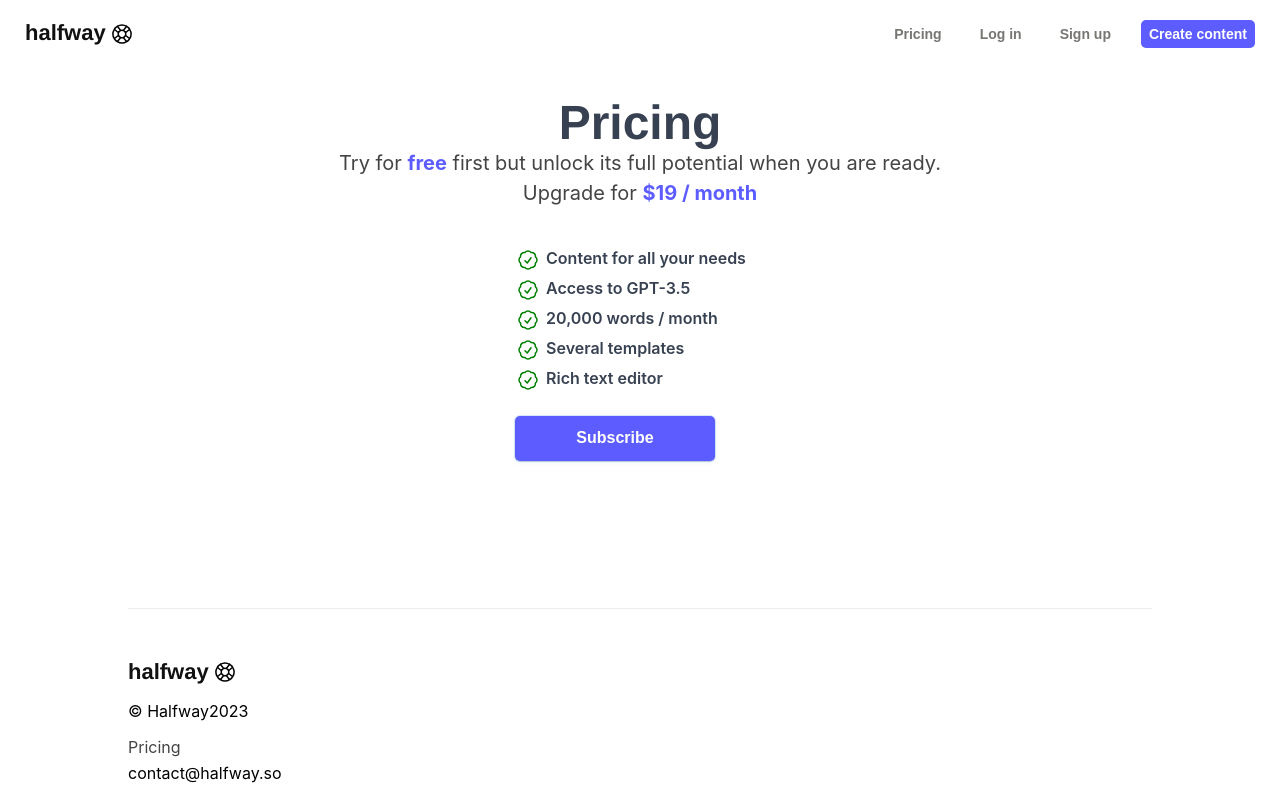
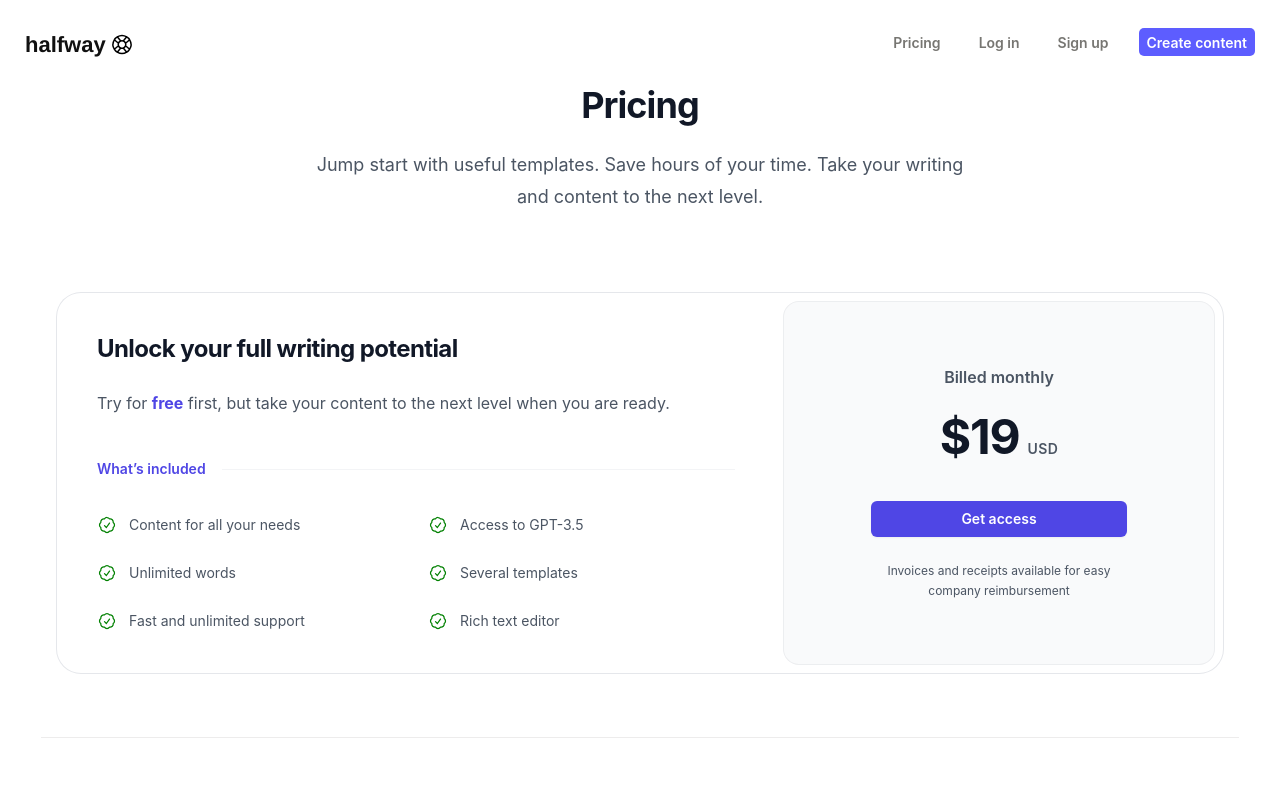
Before and after one commit to kylelong/halfway, a React (Create React App) app in the folder client/: page /pricing in a window 1280 px wide. Shown: the top 792 px of the page. Built offline with nearby package versions, Linux system fonts and the light colour scheme; no server answers.

Commit message:
update pricing page and start create

```diff
--- a/client/package.json
+++ b/client/package.json
@@ -3,10 +3,13 @@
   "version": "0.1.0",
   "private": true,
   "dependencies": {
+    "@clerk/clerk-react": "^4.26.1",
+    "@heroicons/react": "^2.0.18",
     "@react-oauth/google": "^0.11.1",
     "@testing-library/jest-dom": "^5.17.0",
     "@testing-library/react": "^13.4.0",
     "@testing-library/user-event": "^13.5.0",
+    "@tinymce/tinymce-react": "^4.3.0",
     "@types/jest": "^27.5.2",
     "@types/node": "^16.18.54",
     "@types/react": "^18.2.23",
@@ -46,5 +49,8 @@
       "last 1 firefox version",
       "last 1 safari version"
     ]
+  },
+  "devDependencies": {
+    "tailwindcss": "^3.3.3"
   }
 }
--- a/client/src/components/LandingPage/Footer.tsx
+++ b/client/src/components/LandingPage/Footer.tsx
@@ -18,8 +18,10 @@ export const FooterDiv = styled.footer`
 export default function Footer() {
   return (
     <FooterDiv>
-      <Logo />
-      <p>
+      <div className="mb-2">
+        <Logo />
+      </div>
+      <p className="mb-2">
         &copy; Halfway
         {new Date().getFullYear()}
       </p>
@@ -33,7 +35,7 @@ export default function Footer() {
       >
         Pricing
       </Link>
-      <span>contact@halfway.so</span>
+      <span>kyle@halfway.so</span>
     </FooterDiv>
   );
 }
--- a/client/src/components/LandingPage/LandingPage.tsx
+++ b/client/src/components/LandingPage/LandingPage.tsx
@@ -360,7 +360,7 @@ function LandingPage() {
         <NoSignUp>No sign up required</NoSignUp>
 
         <Details>
-          <Section>
+          <div className="mb-6">
             <SectionHeader>
               AI powered content tailored for all your writing needs
             </SectionHeader>
@@ -373,43 +373,43 @@ function LandingPage() {
               </span>{" "}
               point to across the finish line.
             </SectionTextLargeWidth>
-          </Section>
+          </div>
 
-          <Section>
+          <div className="mb-12">
             <SectionHeader>Content for all purposes</SectionHeader>
             <SectionTextSmallWidth>
               Our smart features powered by AI makes it easy to turn your ideas
               into effective content for every need.
             </SectionTextSmallWidth>
-            <GridContainer>
+            <div className="mt-6 pl-2 grid grid-cols-1 md:grid-cols-3 gap-10 rounded-xl border-slate-100 border-2 shadow-md shadow-slate-50 pb-3">
               {Object.entries(useCases).map((item, idx) => {
                 return (
-                  <GridItem key={idx}>
-                    <GridHeader>
+                  <div className="pt-3 pr-6 pb-0 pl-3" key={idx}>
+                    <div className="flex flex-row mb-3">
                       <img
                         alt="paper"
                         src={svgs[idx]}
                         style={svgContentStyle}
                       />
-                      {item[0]}
-                    </GridHeader>
+                      <span className="mt-3 ml-0.5">{item[0]}</span>
+                    </div>
                     <div>
                       {item[1].map((e, idx) => {
                         return (
-                          <GridItemContainer key={idx}>
-                            <Dot></Dot>
-                            <GridDescription>{e}</GridDescription>
-                          </GridItemContainer>
+                          <div className="flex flex-row" key={idx}>
+                            <div className="relative top-2 w-1.5 h-1.5 bg-violet-500 rounded-full"></div>
+                            <div className="relative left-2">{e}</div>
+                          </div>
                         );
                       })}
                     </div>
-                  </GridItem>
+                  </div>
                 );
               })}
-            </GridContainer>
-          </Section>
+            </div>
+          </div>
 
-          <Section>
+          <div className="mb-6">
             <SectionHeader>Writing of all forms</SectionHeader>
             <SectionTextSmallWidth>
               Your one stop shop for various mediums.
@@ -429,30 +429,32 @@ function LandingPage() {
                 );
               })}
             </MediaGrid>
-          </Section>
+          </div>
 
           <Section>
             <SectionHeaderContainer>
               <SectionHeader>Maintain your voice </SectionHeader>
-              <EmojiContainer>
+              <div className="flex flex-row mb-4 md:mb-2">
                 <img alt="smiling" src={smiling} style={emojiStyle} />{" "}
                 <img alt="laughing" src={laughing} style={emojiStyle} />{" "}
                 <img alt="thinking" src={thinking} style={emojiStyle} />{" "}
                 <img alt="love" src={love} style={emojiStyle} />{" "}
                 <img alt="sunglasses" src={sunglasses} style={emojiStyle} />{" "}
-              </EmojiContainer>
+              </div>
             </SectionHeaderContainer>
             <SectionTextSmallWidth>
               Content that sounds like you with the option to edit using our
-              <i> rich text editor </i> until you are satisfied.
+              <i style={{color: "rgb(93, 93, 255)", fontWeight: "bold"}}>
+                {" "}
+                rich text editor{" "}
+              </i>{" "}
+              until you are satisfied.
             </SectionTextSmallWidth>
-            <MediaDescription
-              style={{maxWidth: "687px", fontSize: "18px", width: "100%"}}
-            >
+            <div className="max-w-xl text-lg mt-3 text-slate-600">
               Choose which tone of voice your content is generated in. Whether
               that be funny, professional, excited, casual,etc. Whichever tone
               suits your needs, you have options.
-            </MediaDescription>
+            </div>
           </Section>
           <Section>
             <img
@@ -461,14 +463,14 @@ function LandingPage() {
               style={{maxWidth: "650px", width: "100%"}}
             />
             <SectionHeader>It's time to enhance your writing</SectionHeader>
-            <UpsellText>
+            <div className="mb-6 max-w-lg text-lg lg:text-xl text-slate-600">
               Starting out or{" "}
               <span style={{color: "rgb(93, 93, 255)", fontWeight: "bold"}}>
                 halfway
               </span>{" "}
               there with your writing? Cross the finish line with amazing
               content today. No account needed to try it out.
-            </UpsellText>
+            </div>
             <Link to="/demo" style={linkStyle}>
               <GetStarted>
                 Get started for free{" "}
--- /dev/null
+++ b/client/src/components/LandingPage/Login.jsx
@@ -0,0 +1,37 @@
+import React from "react";
+import styled from "styled-components";
+import Logo from "../Logo/Logo";
+
+export const Container = styled.div`
+  display: flex;
+  flex-direction: column;
+  align-items: center;
+  padding: 0px 32px;
+  @media (min-width: 1024px) {
+    flex: 1 1 0%;
+    margin: 0px auto;
+    width: 1024px;
+    padding: 0px 24px;
+  }
+`;
+export const Header = styled.h1`
+  font-family: "Helvetica Neue", sans-serif;
+  text-align: center;
+  font-weight: bold;
+  font-size: 32px;
+  color: rgb(55, 65, 81);
+  @media (min-width: 648px) {
+    font-size: 2.5rem;
+  }
+`;
+
+export default function Login() {
+  return (
+    <div>
+      <Logo />
+      <Container>
+        <Header>Welcome back</Header>
+      </Container>
+    </div>
+  );
+}
--- a/client/src/components/LandingPage/Login.tsx
+++ /dev/null
@@ -1,52 +0,0 @@
-import React from "react";
-import styled from "styled-components";
-import Logo from "../Logo/Logo";
-import {GoogleLogin} from "@react-oauth/google";
-import jwt_decode from "jwt-decode";
-// import { googleLogout } from '@react-oauth/google';
-// googleLogout();
-
-export const Container = styled.div`
-  display: flex;
-  flex-direction: column;
-  align-items: center;
-  padding: 0px 32px;
-  @media (min-width: 1024px) {
-    flex: 1 1 0%;
-    margin: 0px auto;
-    width: 1024px;
-    padding: 0px 24px;
-  }
-`;
-export const Header = styled.h1`
-  font-family: "Helvetica Neue", sans-serif;
-  text-align: center;
-  font-weight: bold;
-  font-size: 32px;
-  color: rgb(55, 65, 81);
-  @media (min-width: 648px) {
-    font-size: 2.5rem;
-  }
-`;
-
-export default function Login() {
-  return (
-    <div>
-      <Logo />
-      <Container>
-        <Header>Welcome back</Header>
-        <GoogleLogin
-          onSuccess={(credentialResponse) => {
-            const response: any = jwt_decode(
-              credentialResponse.credential as string
-            );
-            console.log(response.email);
-          }}
-          onError={() => {
-            console.log("Login Failed");
-          }}
-        />
-      </Container>
-    </div>
-  );
-}
--- a/client/src/components/LandingPage/Pricing.tsx
+++ b/client/src/components/LandingPage/Pricing.tsx
@@ -1,148 +1,98 @@
-import React from "react";
-import styled from "styled-components";
 import Menu from "../../components/Menu/Menu";
 import checkBadge from "../../assets/checkBadge.svg";
-import {svgStyle} from "../../styles/common";
 import Footer from "../LandingPage/Footer";
 
-export const Container = styled.div`
-  display: flex;
-  flex-direction: column;
-  align-items: center;
-  justify-content: space-around;
-  width: 89%;
-  padding: 0px 32px;
-  min-height: 100vh;
-  @media (min-width: 1024px) {
-    flex: 1 1 0%;
-    margin: 0px auto;
-    width: 1024px;
-    padding: 0px 24px;
-  }
-`;
-export const Header = styled.h1`
-  font-family: "Helvetica Neue", sans-serif;
-  text-align: center;
-  font-weight: bold;
-  font-size: 32px;
-  color: rgb(55, 65, 81);
-  @media (min-width: 648px) {
-    font-size: 3rem;
-  }
-`;
-
-export const Message = styled.p`
-  font-size: 16px;
-  line-height: 1.5;
-  color: rgb(68, 68, 68);
-  text-align: center;
-  @media (min-width: 769px) {
-    font-size: 20px;
-  }
-`;
-
-export const Subscribe = styled.button`
-  display: inline-flex;
-  -webkit-box-align: center;
-  align-items: center;
-  -webkit-box-pack: center;
-  justify-content: center;
-  position: relative;
-  max-width: 200px;
-  margin: 0 auto;
-  width: 100%;
-  border: 0px;
-  border-radius: 5px;
-  cursor: pointer;
-  outline: none;
-  white-space: nowrap;
-  transition: color 100ms ease-in 0s;
-  text-align: left;
-  color: rgb(255, 255, 255);
-  background: rgb(93, 93, 255);
-  box-shadow: rgba(0, 0, 0, 0.12) 0px 1px 1px 0px,
-    rgba(0, 112, 215, 0.16) 0px 0px 0px 1px,
-    rgba(0, 112, 215, 0.08) 0px 2px 5px 0px;
-  height: 45px;
-  padding: 0px 14px;
-  font-size: 16px;
-  font-weight: 600;
-  &:hover {
-    opacity: 0.9;
-  }
-  position: relative;
-  right: 25px;
-`;
-
-export const Item = styled.div`
-  display: flex;
-  flex-direction: row;
-  margin-bottom: 6px;
-`;
-
-export const Description = styled.div`
-  color: rgb(55, 65, 81);
-  font-size: inherit;
-  font-weight: inherit;
-  font-weight: 600;
-  font-size: 16px;
-  margin-left: 6px;
-`;
-export const PerkContainer = styled.div`
-  margin-right: 22px;
-  margin-bottom: 18px;
-`;
-export const Content = styled.div`
-  position: relative;
-  bottom: 25px;
-  display: flex;
-  flex-direction: column;
-  align-items: center;
-  @media (min-width: 769px) {
-    bottom: 85px;
-  }
-`;
-const perks = [
+const includedFeatures = [
   "Content for all your needs",
   "Access to GPT-3.5",
-  "20,000 words / month",
+  "Unlimited words",
   "Several templates",
+  "Fast and unlimited support",
   "Rich text editor",
 ];
+
 export default function Pricing() {
   return (
-    <div>
+    <div className="bg-white py-2">
       <Menu />
-      <Container>
-        <Header>Pricing</Header>
-        <Content>
-          <Message>
-            Try for{" "}
-            <span style={{color: "rgb(93, 93, 255)", fontWeight: "bold"}}>
-              free
-            </span>{" "}
-            first but unlock its full potential when you are ready. <br />{" "}
-            Upgrade for{" "}
-            <span style={{color: "rgb(93, 93, 255)", fontWeight: "bold"}}>
-              $19 / month
-            </span>
-          </Message>
-          <br />
-          <PerkContainer>
-            {perks.map((item, i) => {
-              return (
-                <Item key={i}>
-                  <img alt="checkBadge" src={checkBadge} style={svgStyle} />
-                  <Description>{item}</Description>
-                </Item>
-              );
-            })}
-          </PerkContainer>
-          <Subscribe>Subscribe</Subscribe>
-        </Content>
+      <div className="mx-auto max-w-7xl px-6 lg:px-8 mt-6">
+        <div className="mx-auto max-w-2xl sm:text-center">
+          <h2 className="text-3xl font-bold tracking-tight text-gray-900 sm:text-4xl">
+            Pricing
+          </h2>
+          <p className="mt-6 text-lg leading-8 text-gray-600">
+            Jump start with useful templates. Save hours of your time. Take your
+            writing and content to the next level.
+          </p>
+        </div>
+        <div className="mx-auto mt-16 max-w-2xl rounded-3xl ring-1 ring-gray-200 sm:mt-20 lg:mx-0 lg:flex lg:max-w-none">
+          <div className="p-8 sm:p-10 lg:flex-auto">
+            <h3 className="text-2xl font-bold tracking-tight text-gray-900">
+              Unlock your full writing potential
+            </h3>
+            <p className="mt-6 text-base leading-7 text-gray-600">
+              Try for <b className="text-indigo-600">free</b> first, but take
+              your content to the next level when you are ready.
+            </p>
+            <div className="mt-10 flex items-center gap-x-4">
+              <h4 className="flex-none text-sm font-semibold leading-6 text-indigo-600">
+                What’s included
+              </h4>
+              <div className="h-px flex-auto bg-gray-100" />
+            </div>
+            <ul className="mt-8 grid grid-cols-1 gap-4 text-sm leading-6 text-gray-600 sm:grid-cols-2 sm:gap-6">
+              {includedFeatures.map((feature) => (
+                <li key={feature} className="flex gap-x-3">
+                  {/* <CheckIcon
+                    className="h-6 w-5 flex-none text-indigo-600"
+                    aria-hidden="true"
+                  /> */}
+                  <img
+                    alt="checkBadge"
+                    src={checkBadge}
+                    className="h-6 w-5 flex-none"
+                  />
+                  {feature}
+                </li>
+              ))}
+            </ul>
+          </div>
+          <div className="-mt-2 p-2 lg:mt-0 lg:w-full lg:max-w-md lg:flex-shrink-0">
+            <div className="rounded-2xl bg-gray-50 py-10 text-center ring-1 ring-inset ring-gray-900/5 lg:flex lg:flex-col lg:justify-center lg:py-16">
+              <div className="mx-auto max-w-xs px-8">
+                <p className="text-base font-semibold text-gray-600">
+                  Billed monthly
+                </p>
+                <p className="mt-6 flex items-baseline justify-center gap-x-2">
+                  <span className="text-5xl font-bold tracking-tight text-gray-900">
+                    $19
+                  </span>
+                  <span className="text-sm font-semibold leading-6 tracking-wide text-gray-600">
+                    USD
+                  </span>
+                </p>
+                <a
+                  href={process.env.REACT_APP_STRIPE_LINK}
+                  className="mt-10 block w-full rounded-md bg-indigo-600 px-3 py-2 text-center text-sm font-semibold text-white shadow-sm hover:bg-indigo-500 focus-visible:outline focus-visible:outline-2 focus-visible:outline-offset-2 focus-visible:outline-indigo-600"
+                >
+                  Get access
+                </a>
+                <p className="mt-6 text-xs leading-5 text-gray-600">
+                  Invoices and receipts available for easy company reimbursement
+                </p>
+              </div>
+            </div>
+          </div>
+        </div>
+      </div>
 
-        <Footer />
-      </Container>
+      <footer>
+        <div className="w-full max-w-screen-xl mx-auto p-4 md:py-8">
+          <div className="sm:flex sm:items-center sm:justify-between">
+            <Footer />
+          </div>
+        </div>
+      </footer>
     </div>
   );
 }
--- a/client/src/index.tsx
+++ b/client/src/index.tsx
@@ -3,18 +3,13 @@ import ReactDOM from "react-dom/client";
 import "./index.css";
 import App from "./App";
 import reportWebVitals from "./reportWebVitals";
-import {GoogleOAuthProvider} from "@react-oauth/google";
 
 const root = ReactDOM.createRoot(
   document.getElementById("root") as HTMLElement
 );
 root.render(
   <React.StrictMode>
-    <GoogleOAuthProvider
-      clientId={process.env.REACT_APP_GOOGLE_CLIENT_ID || ""}
-    >
-      <App />
-    </GoogleOAuthProvider>
+    <App />
   </React.StrictMode>
 );
 
--- /dev/null
+++ b/client/tailwind.config.js
@@ -0,0 +1,8 @@
+/** @type {import('tailwindcss').Config} */
+module.exports = {
+  content: ["./src/**/*.{js,jsx,ts,tsx}"],
+  theme: {
+    extend: {},
+  },
+  plugins: [],
+};
```
Also changed, not shown: client/src/App.tsx (+11 -0 lines), client/src/components/Create/Create.tsx (added, +10 -0 lines), client/src/components/Create/TinyEditor.jsx (added, +64 -0 lines), client/src/index.css (+6 -3 lines), 1 other file (tests, documents, lock files or other folders).
